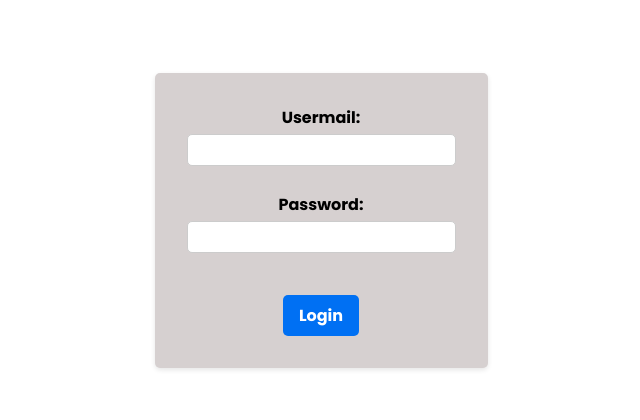
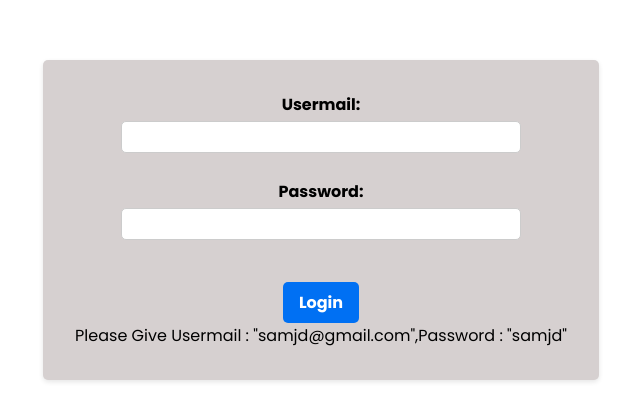
Before and after one commit to Sam-JD-7/flightbooking, a React (Create React App) app in the folder frontend/: page /admin/login in a window 1280 px wide. Shown: the part 180-600 px from the top of the page, without its empty margins (319-959 px from the left). Built offline with nearby package versions, Linux system fonts and the light colour scheme.

Commit message:
added-login

```diff
--- a/frontend/src/Components/Login.js
+++ b/frontend/src/Components/Login.js
@@ -66,6 +66,9 @@ function Login() {
       {location.pathname ==='/user/login' &&
         <p>Not have a account ?<NavLink to="/user/signup">Signup</NavLink></p>
       }
+      {location.pathname ==='/admin/login' &&
+          <p>Please Give Usermail : "samjd@gmail.com",Password : "samjd"</p>
+      }
     </form>
   </div>
   )
--- a/frontend/src/Components/UserFlights.js
+++ b/frontend/src/Components/UserFlights.js
@@ -68,7 +68,7 @@ function UserFlights() {
       list[index].popUp = false
     };
 
-    var content = list.map(async(x,index)=>
+    var content = list.map((x,index)=>
       <tr key={x._id}>
           <td>{x.flight_name}</td>
           <td>{x.flight_no}</td>
```
Also changed, not shown: 7 other files (tests, documents, lock files or other folders).
